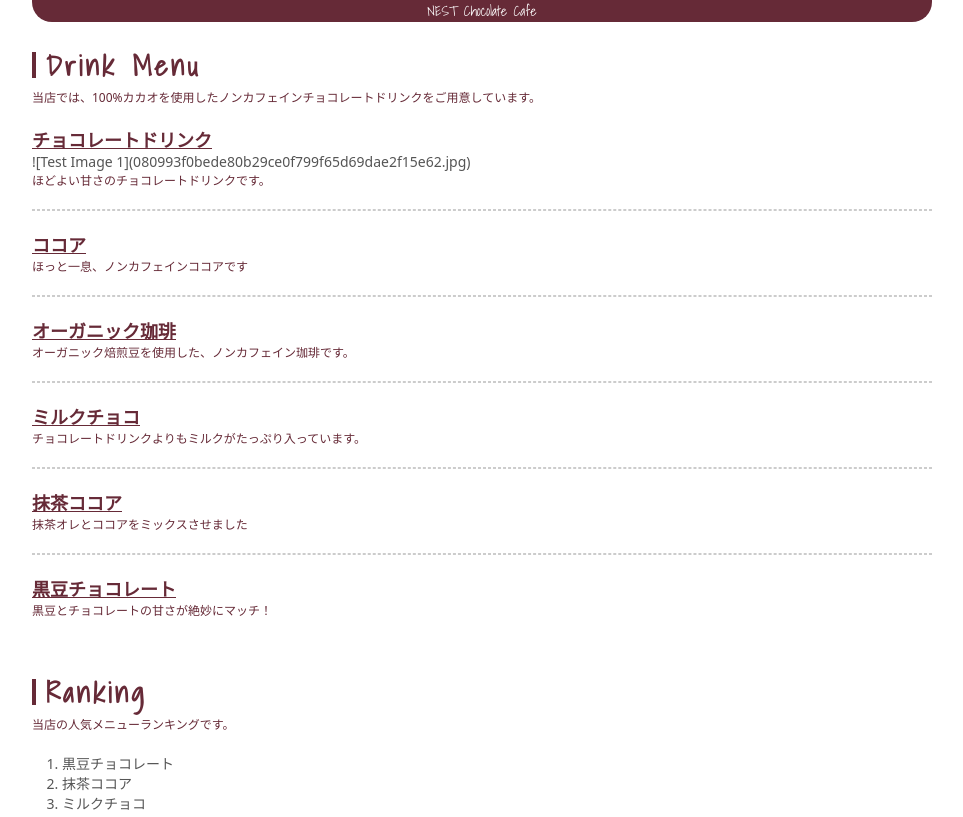
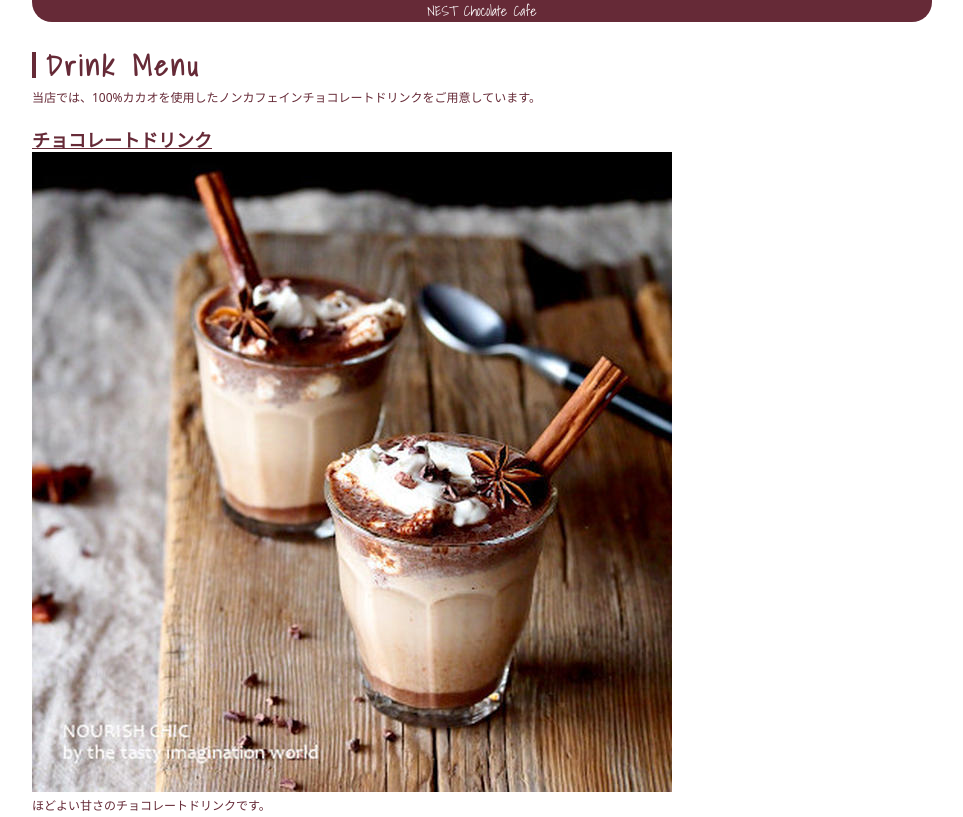
Before and after one commit to ozakitakumi0614/test0614, a plain HTML site: page index.html in a window 1280 px wide. Shown: the top 817 px of the page, without its empty margins (158-1121 px from the left). Drawn offline with Linux system fonts and the light colour scheme.

Commit message:
Update index.html

```diff
--- a/index.html
+++ b/index.html
@@ -23,7 +23,7 @@
         </p>
 
         <h3>チョコレートドリンク</h3>
-        ![Test Image 1](080993f0bede80b29ce0f799f65d69dae2f15e62.jpg)
+        <img src="../../../../../../../080993f0bede80b29ce0f799f65d69dae2f15e62.jpg"/>
         <p>ほどよい甘さのチョコレートドリンクです。</p>
         <hr />
 
```
